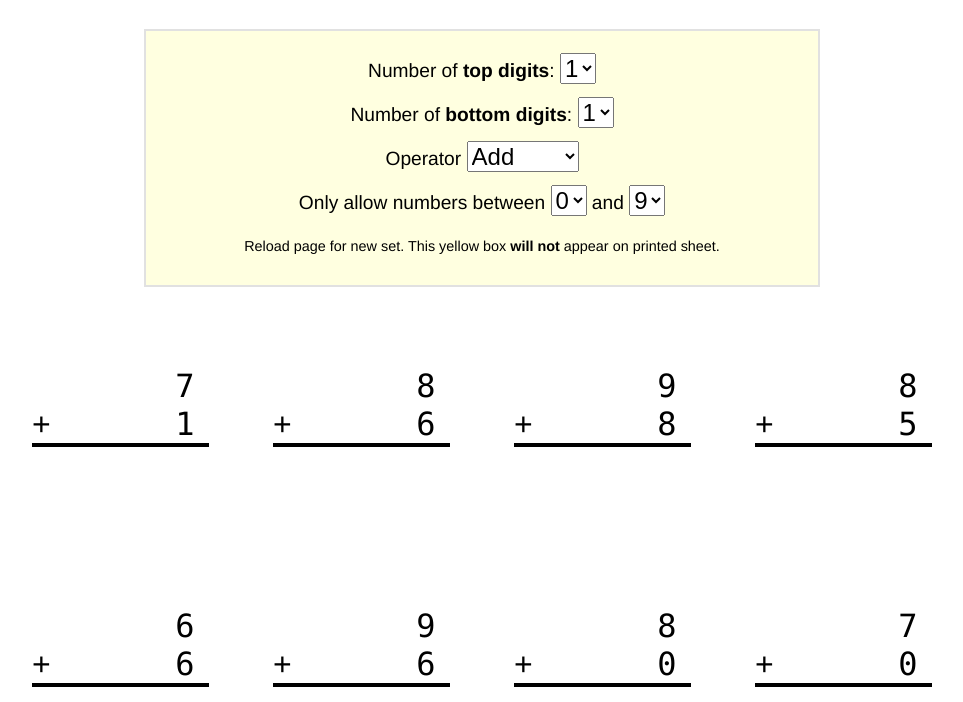
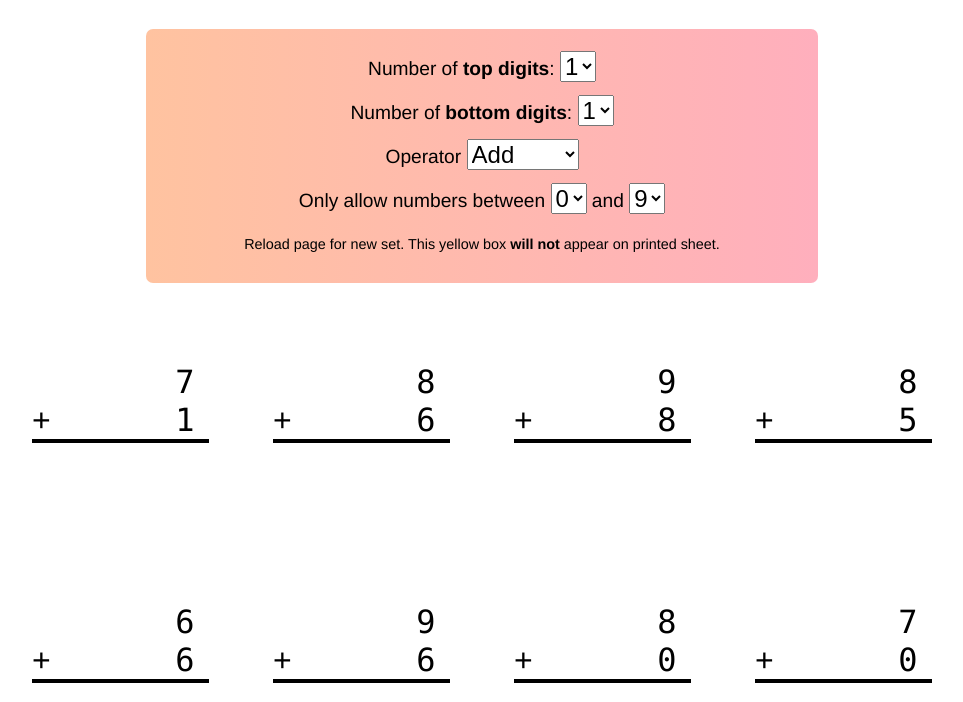
Before and after one commit to bobagit/simple-math-worksheet-generator, a plain HTML site: page index.html in a window 1280 px wide. Shown: the part 98-800 px from the top of the page, without its empty margins (158-1121 px from the left). Drawn offline with Linux system fonts and the light colour scheme.

Commit message:
Updated form background color

```diff
--- a/styles/style.sass
+++ b/styles/style.sass
@@ -27,8 +27,8 @@ form
   margin: 2rem auto 5rem
   padding: 1rem
   font-size: 1.2rem
-  border: 2px solid #e1e1e1
-  background-color: lightyellow
+  border-radius: 7px
+  background-image:  linear-gradient(to left, #ffafbd, #ffc3a0)
   select
     font-size: 1.5rem
   .options
```
Also changed, not shown: styles/style.css, 1 other file.
